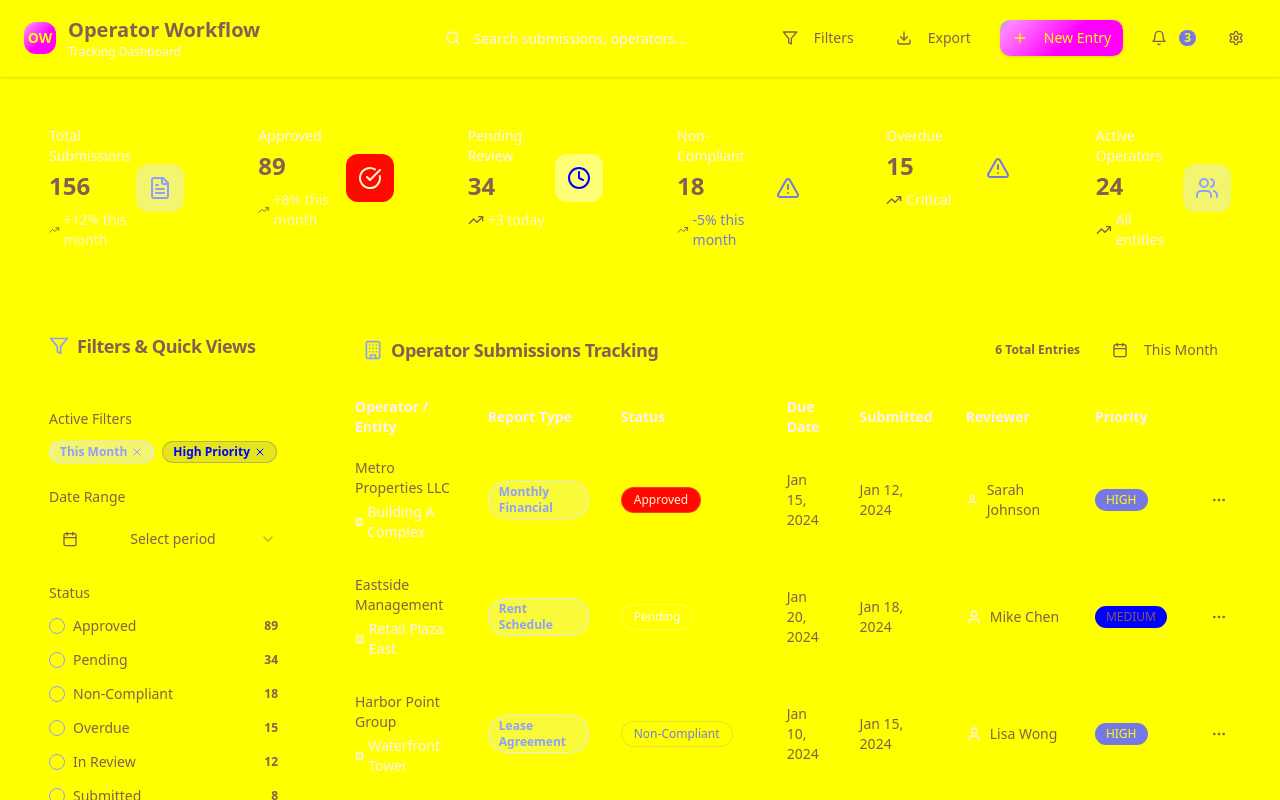
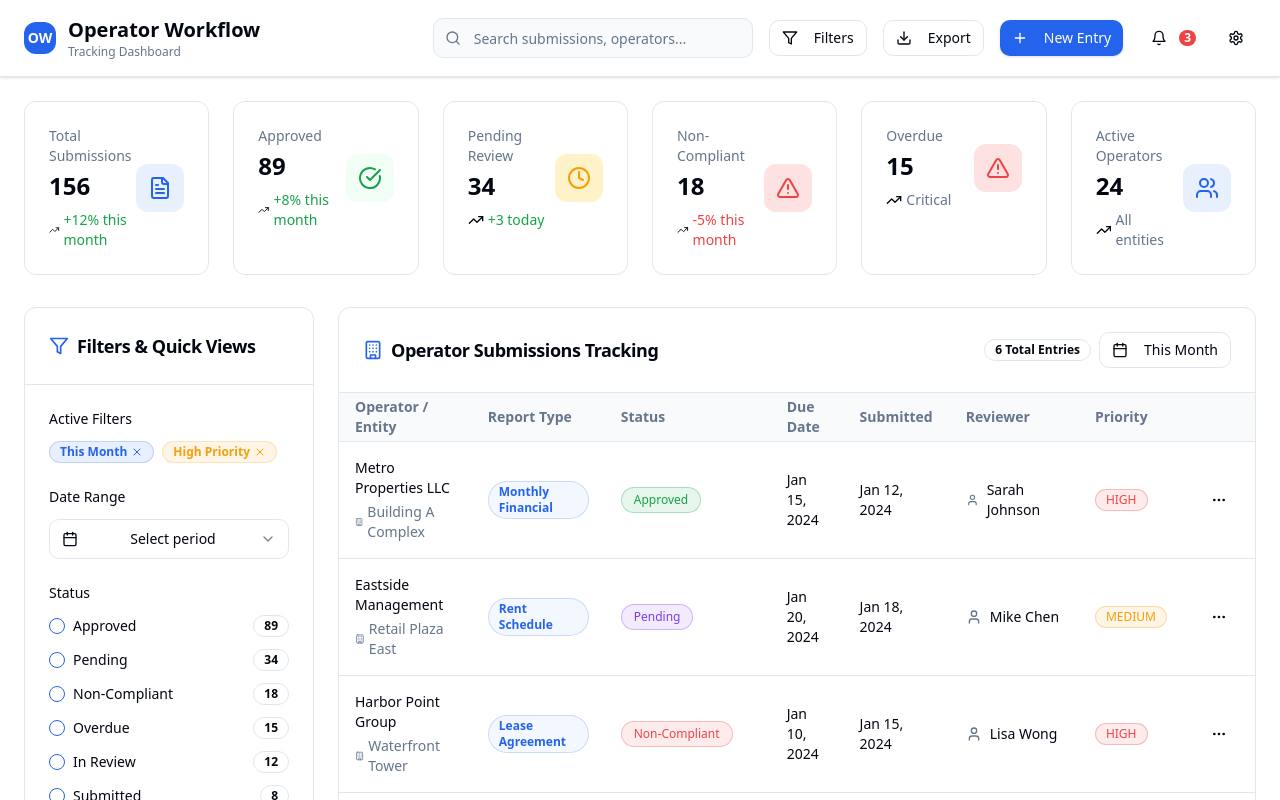
Before and after one commit to sipsoh/operator-admin-dashboard, a React (Vite) app: page / in a window 1280 px wide. Shown: the top 800 px of the page. Built offline with nearby package versions, Linux system fonts and the light colour scheme.

Commit message:
Fix dashboard styling
Correct color scheme and formatting for improved readability and UI consistency.

```diff
--- a/src/components/DashboardLayout.tsx
+++ b/src/components/DashboardLayout.tsx
@@ -11,12 +11,12 @@ export const DashboardLayout = ({ children }: DashboardLayoutProps) => {
   return (
     <div className="min-h-screen bg-background">
       {/* Top Navigation */}
-      <header className="bg-dashboard-header border-b border-border shadow-card sticky top-0 z-50">
+      <header className="bg-card border-b border-border shadow-card sticky top-0 z-50">
         <div className="px-6 py-4">
           <div className="flex items-center justify-between">
             <div className="flex items-center space-x-4">
               <div className="flex items-center space-x-3">
-                <div className="w-8 h-8 bg-gradient-primary rounded-lg flex items-center justify-center">
+                <div className="w-8 h-8 bg-primary rounded-lg flex items-center justify-center">
                   <span className="text-primary-foreground font-bold text-sm">OW</span>
                 </div>
                 <div>
@@ -45,7 +45,7 @@ export const DashboardLayout = ({ children }: DashboardLayoutProps) => {
                 Export
               </Button>
 
-              <Button size="sm" className="bg-gradient-primary hover:opacity-90">
+              <Button size="sm" className="bg-primary hover:bg-primary/90">
                 <Plus className="h-4 w-4 mr-2" />
                 New Entry
               </Button>
--- a/src/components/FilterPanel.tsx
+++ b/src/components/FilterPanel.tsx
@@ -129,7 +129,7 @@ export const FilterPanel = () => {
 
         {/* Action Buttons */}
         <div className="space-y-2 pt-4 border-t border-border">
-          <Button className="w-full bg-gradient-primary hover:opacity-90">
+          <Button className="w-full bg-primary hover:bg-primary/90">
             Apply Filters
           </Button>
           <Button variant="outline" className="w-full">
--- a/src/components/StatusBadge.tsx
+++ b/src/components/StatusBadge.tsx
@@ -11,27 +11,27 @@ interface StatusBadgeProps {
 const statusConfig = {
   approved: {
     label: "Approved",
-    className: "bg-success-light text-success border-success/20 hover:bg-success-light/80"
+    className: "bg-success/10 text-success border-success/30 hover:bg-success/20 font-medium"
   },
   pending: {
     label: "Pending",
-    className: "bg-pending-light text-pending border-pending/20 hover:bg-pending-light/80"
+    className: "bg-pending/10 text-pending border-pending/30 hover:bg-pending/20 font-medium"
   },
   "non-compliant": {
     label: "Non-Compliant",
-    className: "bg-danger-light text-danger border-danger/20 hover:bg-danger-light/80"
+    className: "bg-danger/10 text-danger border-danger/30 hover:bg-danger/20 font-medium"
   },
   overdue: {
     label: "Overdue",
-    className: "bg-danger text-danger-foreground border-danger hover:bg-danger/90"
+    className: "bg-danger text-danger-foreground border-danger hover:bg-danger/90 font-medium"
   },
   "in-review": {
     label: "In Review",
-    className: "bg-warning-light text-warning border-warning/20 hover:bg-warning-light/80"
+    className: "bg-warning/10 text-warning border-warning/30 hover:bg-warning/20 font-medium"
   },
   submitted: {
     label: "Submitted",
-    className: "bg-primary-glow text-primary border-primary/20 hover:bg-primary-glow/80"
+    className: "bg-primary/10 text-primary border-primary/30 hover:bg-primary/20 font-medium"
   }
 };
 
--- a/src/components/SubmissionTable.tsx
+++ b/src/components/SubmissionTable.tsx
@@ -90,9 +90,9 @@ const mockData: Submission[] = [
 ];
 
 const priorityColors = {
-  high: "bg-danger text-danger-foreground",
-  medium: "bg-warning text-warning-foreground",
-  low: "bg-success text-success-foreground"
+  high: "bg-danger/10 text-danger border-danger/30",
+  medium: "bg-warning/10 text-warning border-warning/30",
+  low: "bg-success/10 text-success border-success/30"
 };
 
 export const SubmissionTable = () => {
--- a/src/components/ui/dropdown-menu.tsx
+++ b/src/components/ui/dropdown-menu.tsx
@@ -63,7 +63,7 @@ const DropdownMenuContent = React.forwardRef<
       ref={ref}
       sideOffset={sideOffset}
       className={cn(
-        "z-50 min-w-[8rem] overflow-hidden rounded-md border bg-popover p-1 text-popover-foreground shadow-md data-[state=open]:animate-in data-[state=closed]:animate-out data-[state=closed]:fade-out-0 data-[state=open]:fade-in-0 data-[state=closed]:zoom-out-95 data-[state=open]:zoom-in-95 data-[side=bottom]:slide-in-from-top-2 data-[side=left]:slide-in-from-right-2 data-[side=right]:slide-in-from-left-2 data-[side=top]:slide-in-from-bottom-2",
+        "z-[100] min-w-[8rem] overflow-hidden rounded-md border bg-card p-1 text-card-foreground shadow-elevated data-[state=open]:animate-in data-[state=closed]:animate-out data-[state=closed]:fade-out-0 data-[state=open]:fade-in-0 data-[state=closed]:zoom-out-95 data-[state=open]:zoom-in-95 data-[side=bottom]:slide-in-from-top-2 data-[side=left]:slide-in-from-right-2 data-[side=right]:slide-in-from-left-2 data-[side=top]:slide-in-from-bottom-2",
         className
       )}
       {...props}
--- a/src/index.css
+++ b/src/index.css
@@ -6,67 +6,67 @@
 
 @layer base {
   :root {
-    /* Dashboard Color Palette */
-    --background: 248 250 252;
-    --foreground: 15 23 42;
+    /* Dashboard Color Palette - All HSL Values */
+    --background: 0 0% 100%;
+    --foreground: 224 71% 4%;
 
-    --card: 255 255 255;
-    --card-foreground: 15 23 42;
+    --card: 0 0% 100%;
+    --card-foreground: 224 71% 4%;
 
-    --popover: 255 255 255;
-    --popover-foreground: 15 23 42;
+    --popover: 0 0% 100%;
+    --popover-foreground: 224 71% 4%;
 
     /* Primary Brand Colors */
-    --primary: 59 130 246;
-    --primary-foreground: 255 255 255;
-    --primary-glow: 147 197 253;
+    --primary: 221 83% 53%;
+    --primary-foreground: 0 0% 100%;
+    --primary-glow: 221 83% 75%;
 
     /* Status Colors */
-    --success: 34 197 94;
-    --success-foreground: 255 255 255;
-    --success-light: 187 247 208;
+    --success: 142 76% 36%;
+    --success-foreground: 0 0% 100%;
+    --success-light: 138 76% 97%;
 
-    --warning: 251 191 36;
-    --warning-foreground: 15 23 42;
-    --warning-light: 254 240 138;
+    --warning: 38 92% 50%;
+    --warning-foreground: 224 71% 4%;
+    --warning-light: 48 96% 89%;
 
-    --danger: 239 68 68;
-    --danger-foreground: 255 255 255;
-    --danger-light: 254 202 202;
+    --danger: 0 84% 60%;
+    --danger-foreground: 0 0% 100%;
+    --danger-light: 0 93% 94%;
 
-    --pending: 168 85 247;
-    --pending-foreground: 255 255 255;
-    --pending-light: 221 214 254;
+    --pending: 262 83% 58%;
+    --pending-foreground: 0 0% 100%;
+    --pending-light: 262 90% 97%;
 
     /* UI Colors */
-    --secondary: 241 245 249;
-    --secondary-foreground: 51 65 85;
+    --secondary: 210 40% 96%;
+    --secondary-foreground: 222 84% 5%;
 
-    --muted: 248 250 252;
-    --muted-foreground: 100 116 139;
+    --muted: 210 40% 96%;
+    --muted-foreground: 215 16% 47%;
 
-    --accent: 245 158 11;
-    --accent-foreground: 255 255 255;
+    --accent: 210 40% 94%;
+    --accent-foreground: 222 84% 5%;
 
-    --destructive: 239 68 68;
-    --destructive-foreground: 255 255 255;
+    --destructive: 0 84% 60%;
+    --destructive-foreground: 0 0% 100%;
 
-    --border: 226 232 240;
-    --input: 241 245 249;
-    --ring: 59 130 246;
+    --border: 214 32% 91%;
+    --input: 214 32% 91%;
+    --ring: 221 83% 53%;
 
     --radius: 0.75rem;
 
     /* Dashboard Specific */
-    --dashboard-nav: 30 41 59;
-    --dashboard-nav-foreground: 241 245 249;
-    --dashboard-sidebar: 248 250 252;
-    --dashboard-header: 255 255 255;
+    --dashboard-nav: 224 71% 4%;
+    --dashboard-nav-foreground: 210 40% 98%;
+    --dashboard-sidebar: 0 0% 100%;
+    --dashboard-header: 0 0% 100%;
 
     /* Gradients */
-    --gradient-primary: linear-gradient(135deg, hsl(var(--primary)), hsl(var(--primary-glow)));
-    --gradient-success: linear-gradient(135deg, hsl(var(--success)), hsl(34 197 94 / 0.8));
-    --gradient-dashboard: linear-gradient(180deg, hsl(var(--dashboard-header)), hsl(var(--background)));
+    --gradient-primary: linear-gradient(135deg, hsl(221 83% 53%), hsl(221 83% 75%));
+    --gradient-success: linear-gradient(135deg, hsl(142 76% 36%), hsl(142 76% 50%));
+    --gradient-dashboard: linear-gradient(180deg, hsl(0 0% 100%), hsl(210 40% 98%));
 
     /* Shadows */
     --shadow-card: 0 1px 3px 0 hsl(0 0% 0% / 0.1), 0 1px 2px -1px hsl(0 0% 0% / 0.1);
@@ -77,59 +77,53 @@
     --transition-smooth: all 0.3s cubic-bezier(0.4, 0, 0.2, 1);
     --transition-bounce: all 0.3s cubic-bezier(0.68, -0.55, 0.265, 1.55);
 
-    --sidebar-background: 0 0% 98%;
-
-    --sidebar-foreground: 240 5.3% 26.1%;
-
-    --sidebar-primary: 240 5.9% 10%;
-
-    --sidebar-primary-foreground: 0 0% 98%;
-
-    --sidebar-accent: 240 4.8% 95.9%;
-
-    --sidebar-accent-foreground: 240 5.9% 10%;
-
-    --sidebar-border: 220 13% 91%;
-
-    --sidebar-ring: 217.2 91.2% 59.8%;
+    --sidebar-background: 0 0% 100%;
+    --sidebar-foreground: 224 71% 4%;
+    --sidebar-primary: 221 83% 53%;
+    --sidebar-primary-foreground: 0 0% 100%;
+    --sidebar-accent: 210 40% 96%;
+    --sidebar-accent-foreground: 222 84% 5%;
+    --sidebar-border: 214 32% 91%;
+    --sidebar-ring: 221 83% 53%;
   }
 
   .dark {
-    --background: 222.2 84% 4.9%;
+    --background: 224 71% 4%;
     --foreground: 210 40% 98%;
 
-    --card: 222.2 84% 4.9%;
+    --card: 224 71% 4%;
     --card-foreground: 210 40% 98%;
 
-    --popover: 222.2 84% 4.9%;
+    --popover: 224 71% 4%;
     --popover-foreground: 210 40% 98%;
 
     --primary: 210 40% 98%;
-    --primary-foreground: 222.2 47.4% 11.2%;
+    --primary-foreground: 224 71% 4%;
 
-    --secondary: 217.2 32.6% 17.5%;
+    --secondary: 215 28% 17%;
     --secondary-foreground: 210 40% 98%;
 
-    --muted: 217.2 32.6% 17.5%;
-    --muted-foreground: 215 20.2% 65.1%;
+    --muted: 215 28% 17%;
+    --muted-foreground: 215 20% 65%;
 
-    --accent: 217.2 32.6% 17.5%;
+    --accent: 215 28% 17%;
     --accent-foreground: 210 40% 98%;
 
-    --destructive: 0 62.8% 30.6%;
+    --destructive: 0 63% 31%;
     --destructive-foreground: 210 40% 98%;
 
-    --border: 217.2 32.6% 17.5%;
-    --input: 217.2 32.6% 17.5%;
-    --ring: 212.7 26.8% 83.9%;
-    --sidebar-background: 240 5.9% 10%;
-    --sidebar-foreground: 240 4.8% 95.9%;
-    --sidebar-primary: 224.3 76.3% 48%;
+    --border: 215 28% 17%;
+    --input: 215 28% 17%;
+    --ring: 212 27% 84%;
+
+    --sidebar-background: 240 6% 10%;
+    --sidebar-foreground: 240 5% 96%;
+    --sidebar-primary: 224 76% 48%;
     --sidebar-primary-foreground: 0 0% 100%;
-    --sidebar-accent: 240 3.7% 15.9%;
-    --sidebar-accent-foreground: 240 4.8% 95.9%;
-    --sidebar-border: 240 3.7% 15.9%;
-    --sidebar-ring: 217.2 91.2% 59.8%;
+    --sidebar-accent: 240 4% 16%;
+    --sidebar-accent-foreground: 240 5% 96%;
+    --sidebar-border: 240 4% 16%;
+    --sidebar-ring: 217 91% 60%;
   }
 }
 
```
